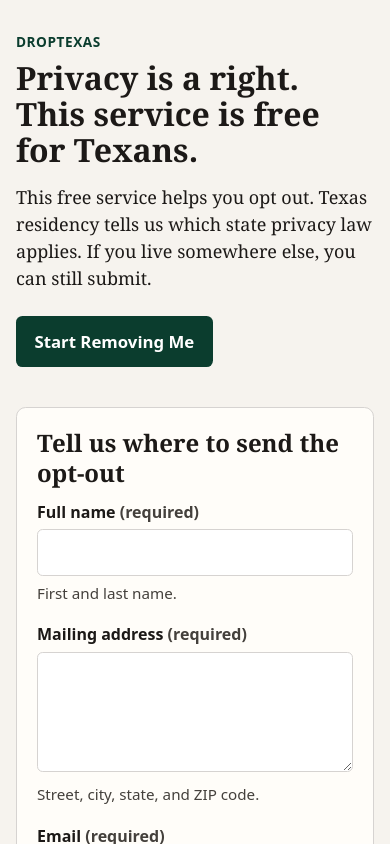
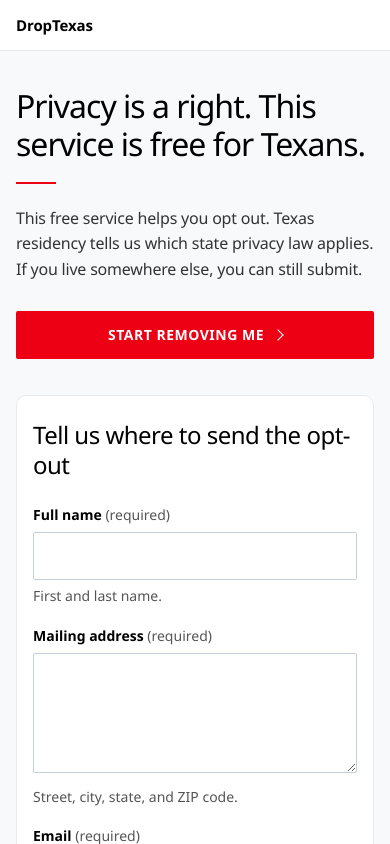
Before and after one commit to TAYLORBEN89/privacy-optout-landing, a React (Vite) app: page / in a window 390 px wide. Shown: the top 844 px of the page. Built offline with nearby package versions, Linux system fonts and the light colour scheme.

Commit message:
Restyle the landing page in a clean SaaS layout.
Keep the same copy, form, and validation, and shift the page to a light canvas, a white header, and compact red actions.

Co-authored-by: ThinAirGit <ThinAirGit@users.noreply.github.com>

```diff
--- a/src/App.tsx
+++ b/src/App.tsx
@@ -2,9 +2,15 @@ import { SignupForm } from "./SignupForm";
 
 export function App() {
   return (
-    <main className="wrap">
-      <header className="hero">
-        <p className="kicker">DropTexas</p>
+    <>
+      <header className="topbar">
+        <div className="topbar-inner">
+          <p className="brand">DropTexas</p>
+        </div>
+      </header>
+      <main>
+        <section className="hero">
+          <div className="hero-inner">
             <h1>Privacy is a right. This service is free for Texans.</h1>
             <p className="lede">
               This free service helps you opt out. Texas residency tells us which state privacy law
@@ -13,8 +19,12 @@ export function App() {
             <a className="cta" href="#opt-out">
               Start Removing Me
             </a>
-      </header>
+          </div>
+        </section>
+        <div className="form-section">
           <SignupForm />
+        </div>
       </main>
+    </>
   );
 }
--- a/src/styles.css
+++ b/src/styles.css
@@ -1,14 +1,17 @@
 :root {
   color-scheme: light;
-  --text: #1c1917;
-  --muted: #44403c;
-  --bg: #f6f3ee;
-  --card: #fffdf9;
-  --line: #d6d3d1;
-  --accent: #0b3d2e;
-  --accent-text: #ffffff;
+  --ink: #010101;
+  --muted: #333333;
+  --hint: #555555;
+  --bg: #f8f9fb;
+  --card: #ffffff;
+  --line: #e7ebf0;
+  --field: #c5ced9;
+  --red: #ee0014;
+  --red-hover: #cc0012;
+  --blue: #056cb8;
   --danger: #9f1239;
-  --focus: #0b3d2e;
+  --font: "Segoe UI", Roboto, "Helvetica Neue", Arial, sans-serif;
 }
 
 * {
@@ -18,42 +21,69 @@
 body {
   margin: 0;
   background: var(--bg);
-  color: var(--text);
-  font-family: Georgia, "Iowan Old Style", Palatino, "Palatino Linotype", serif;
-  line-height: 1.5;
+  color: var(--ink);
+  font-family: var(--font);
+  font-size: 16px;
+  line-height: 1.6;
 }
 
-.wrap {
-  width: min(40rem, calc(100% - 2rem));
-  margin: 0 auto;
-  padding: 2rem 0 3rem;
+.topbar {
+  position: sticky;
+  top: 0;
+  z-index: 2;
+  background: #fff;
+  border-bottom: 1px solid var(--line);
 }
 
-.kicker {
-  margin: 0 0 0.5rem;
-  font-family: system-ui, sans-serif;
-  font-size: 0.85rem;
-  font-weight: 700;
-  letter-spacing: 0.04em;
-  text-transform: uppercase;
-  color: var(--accent);
+.topbar-inner,
+.hero-inner,
+.form-section {
+  width: min(720px, calc(100% - 48px));
+  margin-inline: auto;
+}
+
+.topbar-inner {
+  padding: 16px 0;
+}
+
+.brand {
+  margin: 0;
+  color: var(--ink);
+  font-size: 15px;
+  font-weight: 600;
+  letter-spacing: -0.1px;
+  line-height: 1.2;
+}
+
+.hero {
+  padding: 64px 0 12px;
 }
 
 h1 {
-  margin: 0 0 1rem;
-  font-size: clamp(2rem, 7vw, 3.1rem);
-  line-height: 1.12;
+  margin: 0;
+  color: var(--ink);
+  font-size: 48px;
+  font-weight: 500;
+  letter-spacing: -1.5px;
+  line-height: 1.2;
 }
 
-h2 {
-  margin: 0 0 0.75rem;
-  font-size: 1.5rem;
-  line-height: 1.25;
+h1::after {
+  content: "";
+  display: block;
+  width: 40px;
+  height: 2px;
+  margin-top: 18px;
+  background: var(--red);
 }
 
 .lede {
-  margin: 0 0 1.5rem;
-  font-size: 1.125rem;
+  max-width: 36rem;
+  margin: 22px 0 0;
+  color: var(--muted);
+  font-size: 18px;
+  letter-spacing: -0.2px;
+  line-height: 1.6;
 }
 
 .cta,
@@ -61,17 +91,39 @@ button[type="submit"] {
   display: inline-flex;
   align-items: center;
   justify-content: center;
+  gap: 10px;
   min-height: 48px;
-  padding: 0.8rem 1.15rem;
+  padding: 16px 22px;
   border: 0;
-  border-radius: 0.4rem;
-  background: var(--accent);
-  color: var(--accent-text);
-  font-family: system-ui, sans-serif;
-  font-size: 1.05rem;
-  font-weight: 700;
+  border-radius: 2px;
+  background: var(--red);
+  color: #fff;
+  font-family: var(--font);
+  font-size: 14px;
+  font-weight: 600;
+  letter-spacing: 0.5px;
+  line-height: 1;
   text-decoration: none;
+  text-transform: uppercase;
   cursor: pointer;
+}
+
+.cta {
+  margin-top: 28px;
+}
+
+.cta::after {
+  content: "";
+  width: 7px;
+  height: 7px;
+  border-top: 1.5px solid #fff;
+  border-right: 1.5px solid #fff;
+  transform: rotate(45deg);
+}
+
+.cta:hover,
+button[type="submit"]:hover {
+  background: var(--red-hover);
 }
 
 button[type="submit"] {
@@ -80,44 +132,60 @@ button[type="submit"] {
 
 button[type="submit"]:disabled {
   cursor: wait;
-  opacity: 0.75;
+  opacity: 0.72;
+}
+
+.form-section {
+  padding: 28px 0 80px;
 }
 
 .form-card {
-  margin-top: 2.5rem;
-  padding: 1.25rem;
+  margin: 0;
+  padding: 36px 32px 28px;
   background: var(--card);
   border: 1px solid var(--line);
-  border-radius: 0.6rem;
-  scroll-margin-top: 1rem;
+  border-radius: 10px;
+  box-shadow: 0 10px 0 rgba(0, 0, 0, 0.03);
+  scroll-margin-top: 80px;
+}
+
+h2 {
+  margin: 0 0 24px;
+  color: var(--ink);
+  font-size: 28px;
+  font-weight: 500;
+  letter-spacing: -0.5px;
+  line-height: 1.25;
 }
 
 .field {
-  margin: 0 0 1.1rem;
+  margin: 0 0 18px;
 }
 
 label {
   display: block;
-  margin-bottom: 0.35rem;
-  font-family: system-ui, sans-serif;
-  font-weight: 700;
+  margin-bottom: 6px;
+  color: var(--ink);
+  font-size: 14px;
+  font-weight: 600;
+  letter-spacing: 0;
 }
 
 .req {
-  font-weight: 600;
-  color: var(--muted);
+  color: var(--hint);
+  font-weight: 500;
 }
 
 input[type="text"],
 input[type="email"],
 textarea {
   width: 100%;
-  padding: 0.7rem 0.75rem;
-  border: 1px solid var(--line);
-  border-radius: 0.35rem;
+  padding: 12px;
+  border: 1px solid var(--field);
+  border-radius: 2px;
   background: #fff;
-  color: var(--text);
-  font: 1rem/1.4 system-ui, sans-serif;
+  color: var(--ink);
+  font: 16px/1.4 var(--font);
 }
 
 textarea {
@@ -127,30 +195,34 @@ textarea {
 
 .hint,
 .fine-print {
-  margin: 0.35rem 0 0;
-  color: var(--muted);
-  font-family: system-ui, sans-serif;
-  font-size: 0.95rem;
+  margin: 6px 0 0;
+  color: var(--hint);
+  font-size: 14px;
+  line-height: 1.45;
+}
+
+.fine-print {
+  margin-top: 14px;
 }
 
 .error {
-  margin: 0.35rem 0 0;
+  margin: 6px 0 0;
   color: var(--danger);
-  font-family: system-ui, sans-serif;
-  font-size: 0.95rem;
+  font-size: 14px;
+  line-height: 1.4;
 }
 
 .check {
   display: flex;
-  gap: 0.7rem;
+  gap: 12px;
   align-items: flex-start;
 }
 
 .check input {
-  width: 1.25rem;
-  height: 1.25rem;
-  margin-top: 0.2rem;
-  accent-color: var(--accent);
+  width: 1.15rem;
+  height: 1.15rem;
+  margin-top: 0.15rem;
+  accent-color: var(--blue);
 }
 
 .check label {
@@ -158,15 +230,19 @@ textarea {
 }
 
 .status {
-  margin: 0 0 1rem;
-  padding: 0.75rem 0.8rem;
-  background: #ecfdf3;
-  border-radius: 0.35rem;
-  font-family: system-ui, sans-serif;
+  margin: 0 0 18px;
+  padding: 14px 16px;
+  background: #f4f7fb;
+  border: 1px solid var(--line);
+  border-left: 3px solid var(--blue);
+  border-radius: 2px;
+  color: var(--ink);
+  font-size: 15px;
+  line-height: 1.5;
 }
 
 .form-error {
-  margin: 0 0 1rem;
+  margin-bottom: 16px;
 }
 
 [aria-invalid="true"] {
@@ -174,10 +250,47 @@ textarea {
 }
 
 :focus-visible {
-  outline: 3px solid var(--focus);
+  outline: 3px solid var(--blue);
   outline-offset: 2px;
 }
 
 #opt-out:target {
-  border-color: var(--accent);
+  border-color: var(--blue);
 }
+
+@media (max-width: 480px) {
+  .topbar-inner,
+  .hero-inner,
+  .form-section {
+    width: min(720px, calc(100% - 32px));
+  }
+
+  .hero {
+    padding: 36px 0 8px;
+  }
+
+  h1 {
+    font-size: 32px;
+    letter-spacing: -1px;
+  }
+
+  .lede {
+    font-size: 16px;
+  }
+
+  .cta {
+    width: 100%;
+  }
+
+  .form-section {
+    padding-bottom: 48px;
+  }
+
+  .form-card {
+    padding: 24px 16px 20px;
+  }
+
+  h2 {
+    font-size: 24px;
+  }
+}
```
Lines whose indentation alone changed are shown as unchanged.
